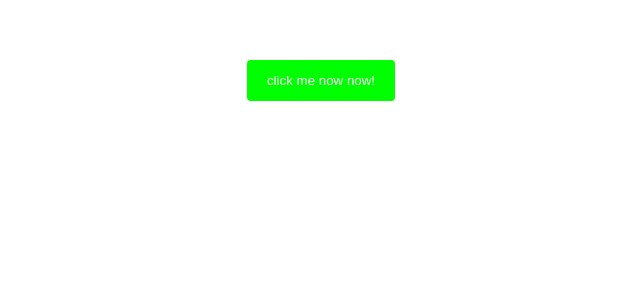
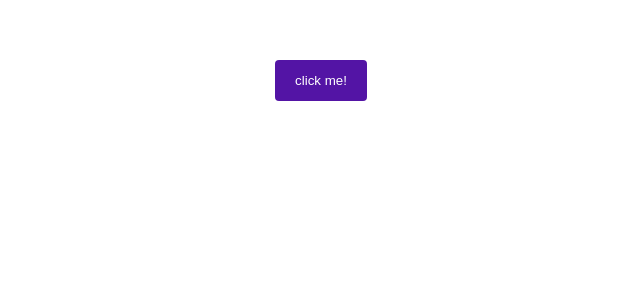
Before and after one commit to rodrigoRolim/continuos, a Vue app: page / in a window 1280 px wide. Shown: the top 300 px of the page, without its empty margins (319-959 px from the left). Built offline with nearby package versions, Linux system fonts and the light colour scheme.

Commit message:
altered color

```diff
--- a/src/components/ButtonMessage.vue
+++ b/src/components/ButtonMessage.vue
@@ -1,6 +1,6 @@
 <template>
 <div>
- <button @click="showMessage">click me now now!</button>
+ <button @click="showMessage">click me!</button>
  <p id="message">{{msg}}</p>
 </div>
 
@@ -21,7 +21,7 @@ export default {
 </script>
 <style>
 button {
-  background-color: rgb(0, 255, 0);
+  background-color: rgb(83, 20, 165);
   color: white;
   padding: 12px 19px;
   border-radius: 4px;
```
